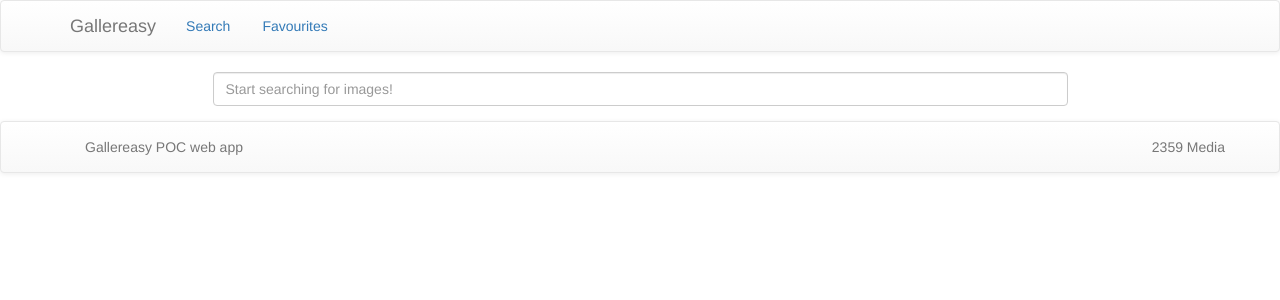
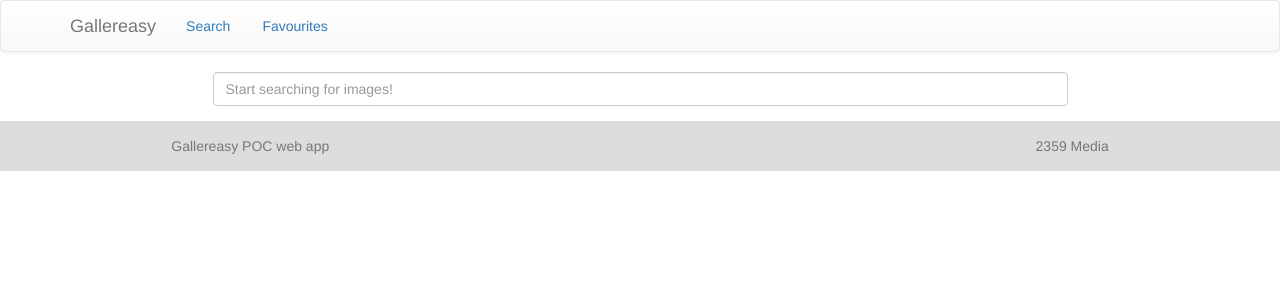
Before and after one commit to natebakescakes/2359-take-home-test, a React (Create React App) app: page /#/ in a window 1280 px wide. Shown: the top 300 px of the page. Built offline with nearby package versions, Linux system fonts and the light colour scheme.

Commit message:
Fix footer

```diff
--- a/src/App.js
+++ b/src/App.js
@@ -8,11 +8,12 @@ import {
 } from "react-router-dom";
 
 import {
-    Container,
+    Col,
+    Grid,
     Navbar,
     Nav,
     NavItem,
-    PageHeader,
+    Row,
 } from 'react-bootstrap';
 
 import Search from "./components/Search";
@@ -123,10 +124,19 @@ class App extends React.Component {
                     </div>
                 </HashRouter>
 
-                <Navbar>
-                    <Navbar.Text>Gallereasy POC web app</Navbar.Text>
-                    <Navbar.Text pullRight>2359 Media</Navbar.Text>
-                </Navbar>
+                <Grid fluid style={{
+                    backgroundColor: '#DDDDDD',
+                    verticalAlign: 'middle',
+                    lineHeight: '50px',
+                }}>
+                    <Row style={{
+                        width: '75%',
+                        margin: 'auto',
+                    }}>
+                        <span class="text-muted">Gallereasy POC web app</span>
+                        <span class="pull-right text-muted">2359 Media</span>
+                    </Row>
+                </Grid>
             </div>
         );
     }
--- a/src/components/ImageGrid.js
+++ b/src/components/ImageGrid.js
@@ -1,7 +1,6 @@
 import React from 'react';
 
 import {
-    Grid,
     Row,
     Col,
     ProgressBar,
@@ -17,7 +16,7 @@ class ImageBox extends React.Component {
                 <Thumbnail>
                     <Img
                         style={{
-                            'object-fit': 'cover',
+                            objectFit: 'cover',
                             width: "100%",
                             height: "200px",
                         }}
@@ -26,7 +25,8 @@ class ImageBox extends React.Component {
                         alt={this.props.title}
                         src={this.props.images.fixed_height_still.url}
                         onClick={this.props.handleImageClick}
-                        loader={<ProgressBar now={60} active/>}
+                        // TODO: Bind progress to axios onDownloadProgress config
+                        loader={<ProgressBar now={Math.random() * 100} active/>}
                         thumbnail="true"
                     />
                 </Thumbnail>
@@ -38,7 +38,11 @@ class ImageBox extends React.Component {
 const ImageGrid = (props) => {
     return (
         <Row>
-            {props.imageResults.map(image => <ImageBox handleImageClick={props.handleImageClick} key={image.id} {...image} />)}
+            {props.imageResults.map(image => <ImageBox
+                handleImageClick={props.handleImageClick}
+                key={image.id}
+                {...image}
+            />)}
         </Row>
     );
 }
```
